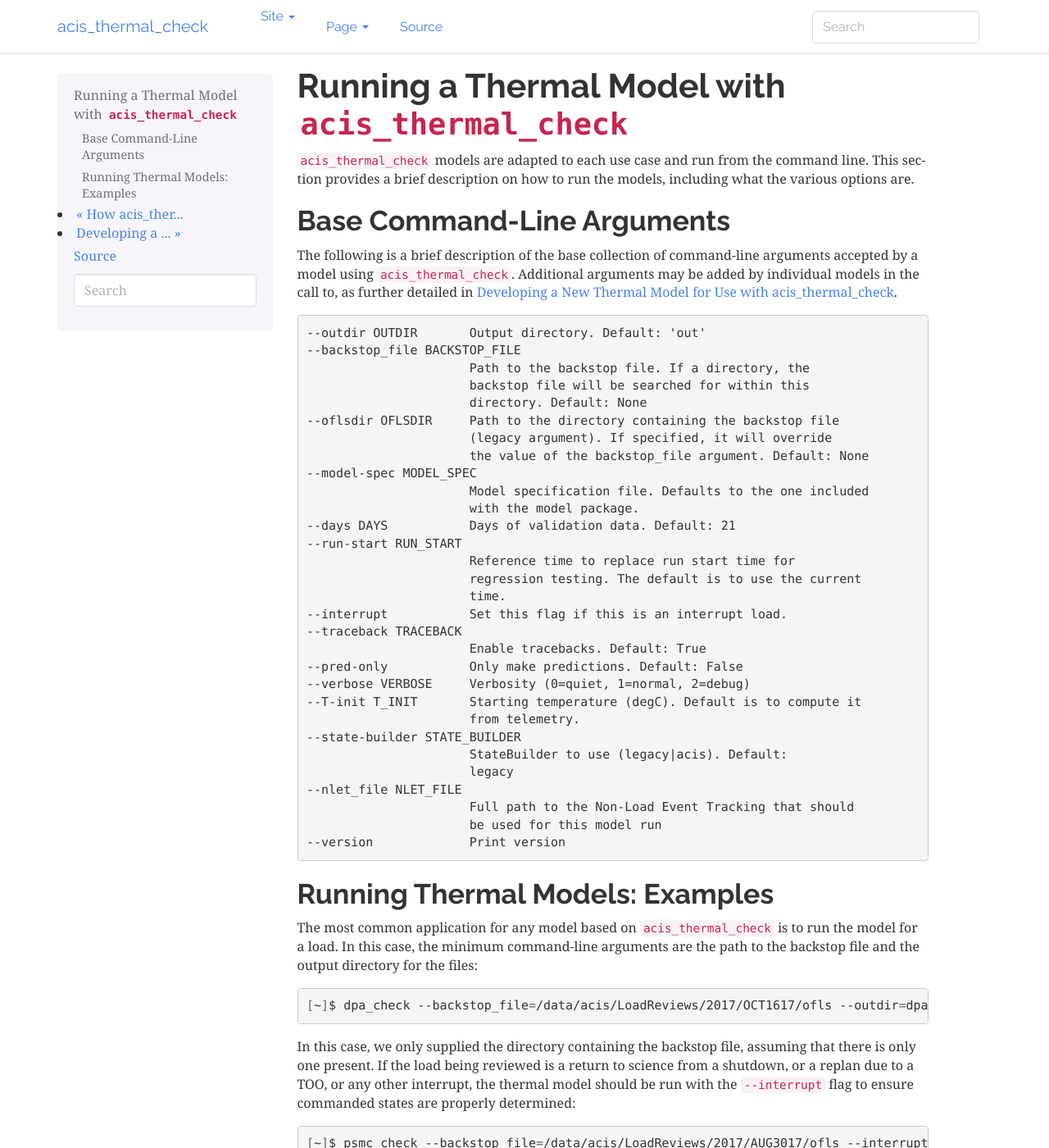
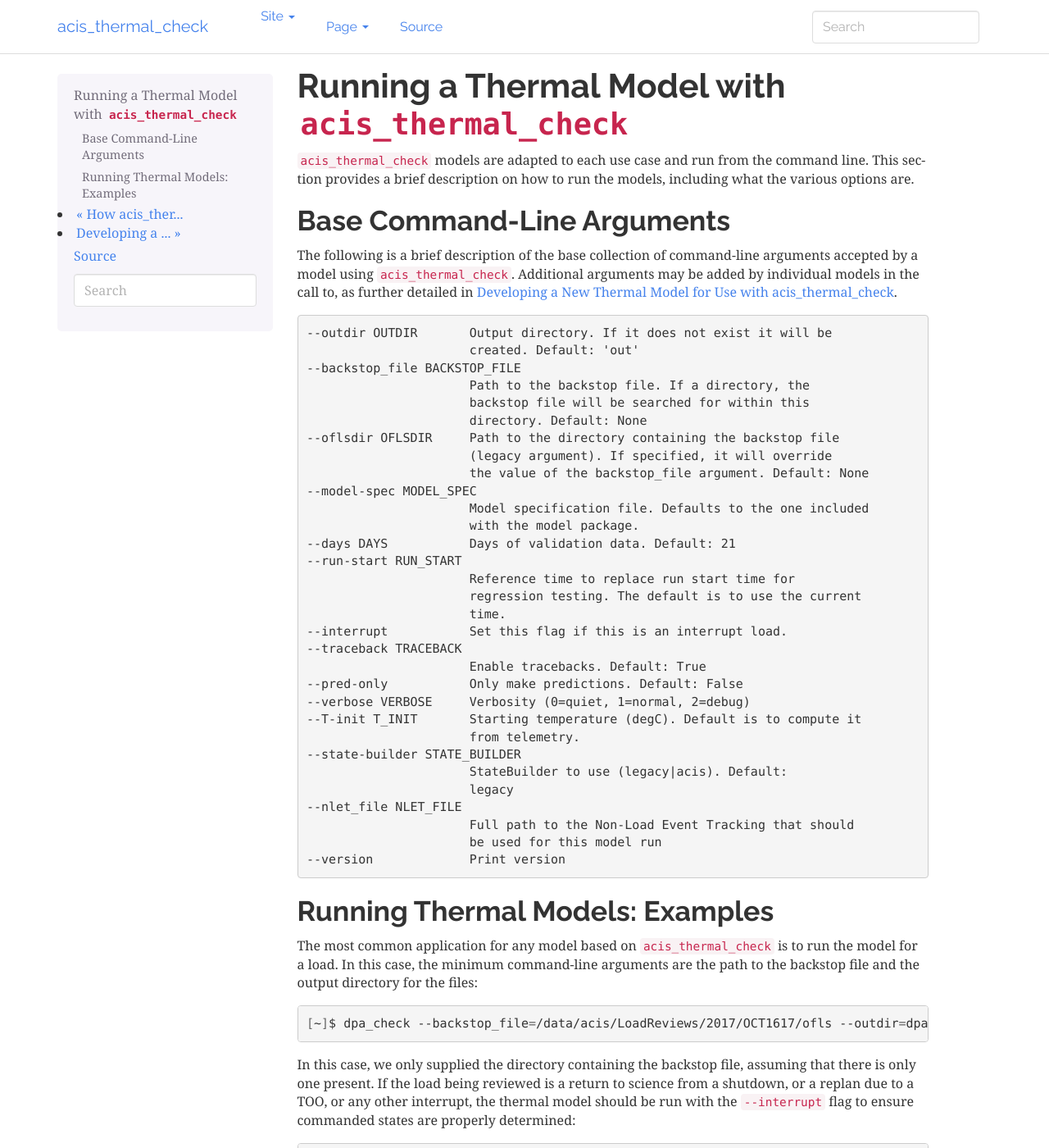
Before and after one commit to sot/acis_thermal_check, a Sphinx documentation site: the page built from doc/source/running_models.rst, in a window 1280 px wide and 1400 px high. Shown: the whole window at 82% size. Built offline with Sphinx 7.4.7, drawn with Linux system fonts in a browser that asks for light colours; the version number could not be read and is left out.

Commit message:
Fixing issues identified by Jack

```diff
--- a/doc/source/how_it_works.rst
+++ b/doc/source/how_it_works.rst
@@ -1,3 +1,5 @@
+.. _how-it-works:
+
 How ``acis_thermal_check`` Works
 --------------------------------
 
@@ -65,5 +67,5 @@ case. However, if one is responding to an interrupt condition, the "ACIS"
 event such as a safing action or a long ECS run occurs, the ACIS on-duty person
 should update the NLET file. See
 `here <https://asc.harvard.edu/acis/memos/webpage/NonLoadEventTracker.html>`_
-and `here <When To Use the Non-Load Event Tracking GUI (Under Construction)>`_
+and `here <https://cxc.cfa.harvard.edu/acis/memos/webpage/WhenToUseNLETGUI.html>`_
 for more information on how to do this.
--- a/doc/source/running_models.rst
+++ b/doc/source/running_models.rst
@@ -17,7 +17,8 @@
 
 .. code-block:: text
 
-  --outdir OUTDIR       Output directory. Default: 'out'
+  --outdir OUTDIR       Output directory. If it does not exist it will be
+                        created. Default: 'out'
   --backstop_file BACKSTOP_FILE
                         Path to the backstop file. If a directory, the
                         backstop file will be searched for within this
```
Also changed, not shown: 1 other file.
